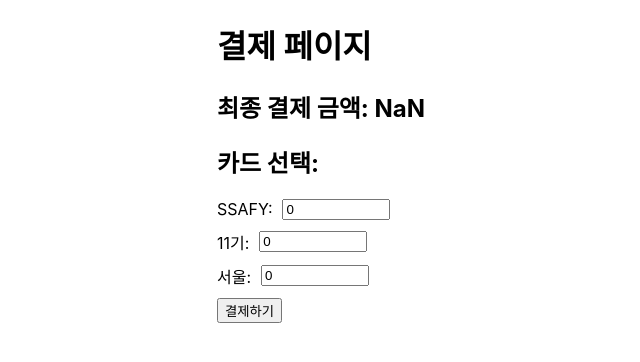
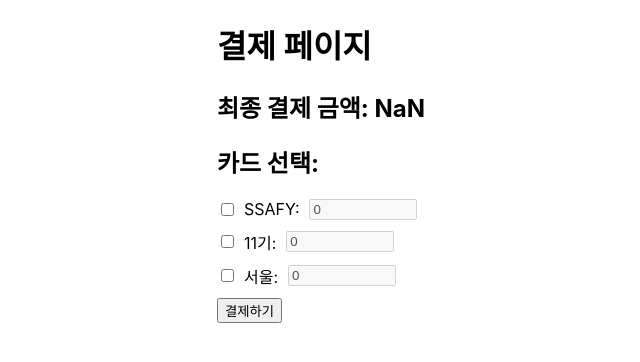
Before and after one commit to JudithHopps/Pay-milli, a React (Create React App) app: page /payment in a window 1280 px wide. Shown: the top 362 px of the page, without its empty margins (123-763 px from the left). Built offline with nearby package versions, Linux system fonts and the light colour scheme; no server answers.

Commit message:
feat : 카드 radio 버튼 구현

```diff
--- a/src/pages/payment/Payment.tsx
+++ b/src/pages/payment/Payment.tsx
@@ -30,6 +30,7 @@ export default function Payment() {
   const [cardAllocations, setCardAllocations] = useState<{
     [key: string]: string;
   }>({});
+  const [selectedCards, setSelectedCards] = useState<Set<number>>(new Set());
   const location = useLocation();
 
   useEffect(() => {
@@ -42,6 +43,7 @@ export default function Payment() {
       // 첫 번째 카드에 전체 금액을 할당
       if (cards.length > 0) {
         setCardAllocations({ [cards[0].id]: amount });
+        setSelectedCards(new Set([cards[0].id])); // 첫 번째 카드를 선택 상태로 설정
       }
     }
 
@@ -55,6 +57,7 @@ export default function Payment() {
         // 첫 번째 카드에 전체 금액을 세팅
         if (amount && data.length > 0) {
           setCardAllocations({ [data[0].id]: amount });
+          setSelectedCards(new Set([data[0].id])); // 첫 번째 카드를 선택 상태로 설정
         } else {
           // 각 카드에 0원 설정
           const initialAllocations = data.reduce(
@@ -75,10 +78,19 @@ export default function Payment() {
   }, [location.search]);
 
   const handleCardAmountChange = (cardId: number, amount: string) => {
-    // 입력값이 숫자로 변환될 수 있는지 확인하고, 앞에 0이 없도록 처리
     const normalizedAmount = parseFloat(amount).toString();
+    setCardAllocations((prev) => ({ ...prev, [cardId]: normalizedAmount }));
 
-    setCardAllocations((prev) => ({ ...prev, [cardId]: normalizedAmount }));
+    // 금액이 0보다 큰 경우 카드를 선택 상태로 변경
+    setSelectedCards((prev) => {
+      const updatedSet = new Set(prev);
+      if (parseFloat(normalizedAmount) > 0) {
+        updatedSet.add(cardId);
+      } else {
+        updatedSet.delete(cardId);
+      }
+      return updatedSet;
+    });
   };
 
   const handlePayment = () => {
@@ -111,6 +123,27 @@ export default function Payment() {
         {cards.map((card) => (
           <CardAllocation key={card.id}>
             <label>
+              <input
+                type="checkbox"
+                checked={selectedCards.has(card.id)}
+                onChange={(e) => {
+                  if (e.target.checked) {
+                    // 카드가 선택될 때, 0원이면 기본값을 1로 설정
+                    if (parseFloat(cardAllocations[card.id] || "0") === 0) {
+                      handleCardAmountChange(card.id, "1");
+                    } else {
+                      setSelectedCards((prev) => new Set(prev).add(card.id));
+                    }
+                  } else {
+                    // 카드 선택 해제 시
+                    setSelectedCards((prev) => {
+                      const updatedSet = new Set(prev);
+                      updatedSet.delete(card.id);
+                      return updatedSet;
+                    });
+                  }
+                }}
+              />
               {card.name}:
               <input
                 type="number"
@@ -118,6 +151,7 @@ export default function Payment() {
                 onChange={(e) =>
                   handleCardAmountChange(card.id, e.target.value)
                 }
+                disabled={!selectedCards.has(card.id)}
               />
             </label>
           </CardAllocation>
@@ -142,7 +176,11 @@ const CardAllocation = styled.div`
     display: flex;
     align-items: center;
 
-    input {
+    input[type="checkbox"] {
+      margin-right: 10px;
+    }
+
+    input[type="number"] {
       margin-left: 10px;
       width: 100px;
     }
```
